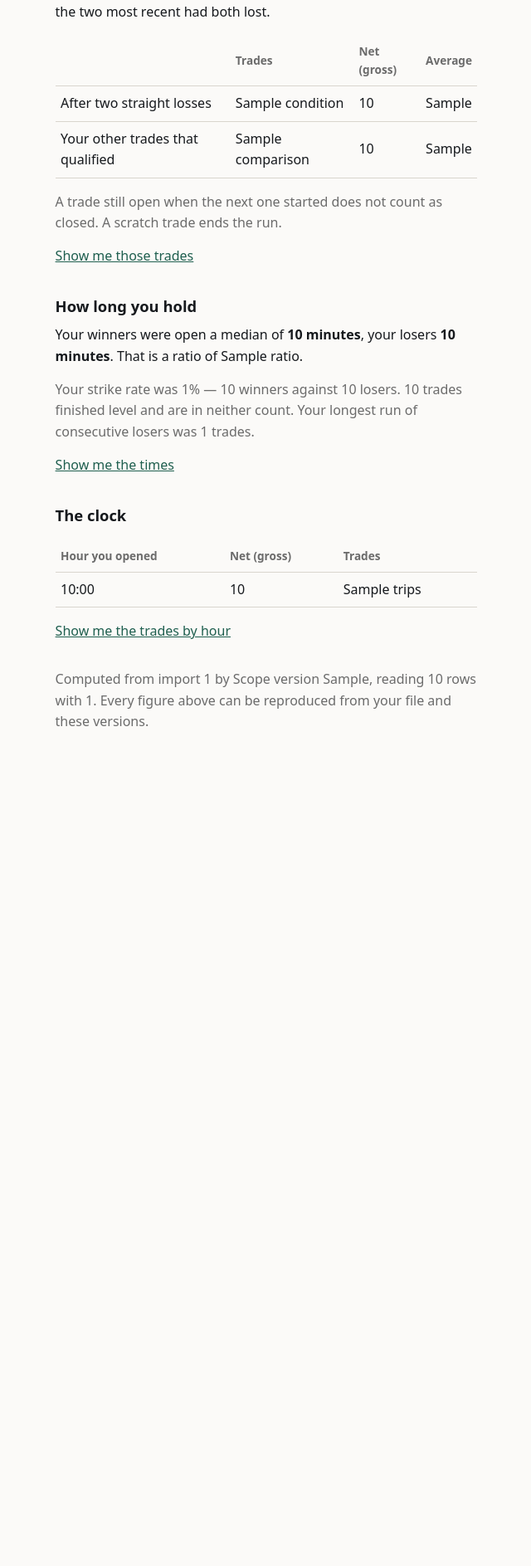
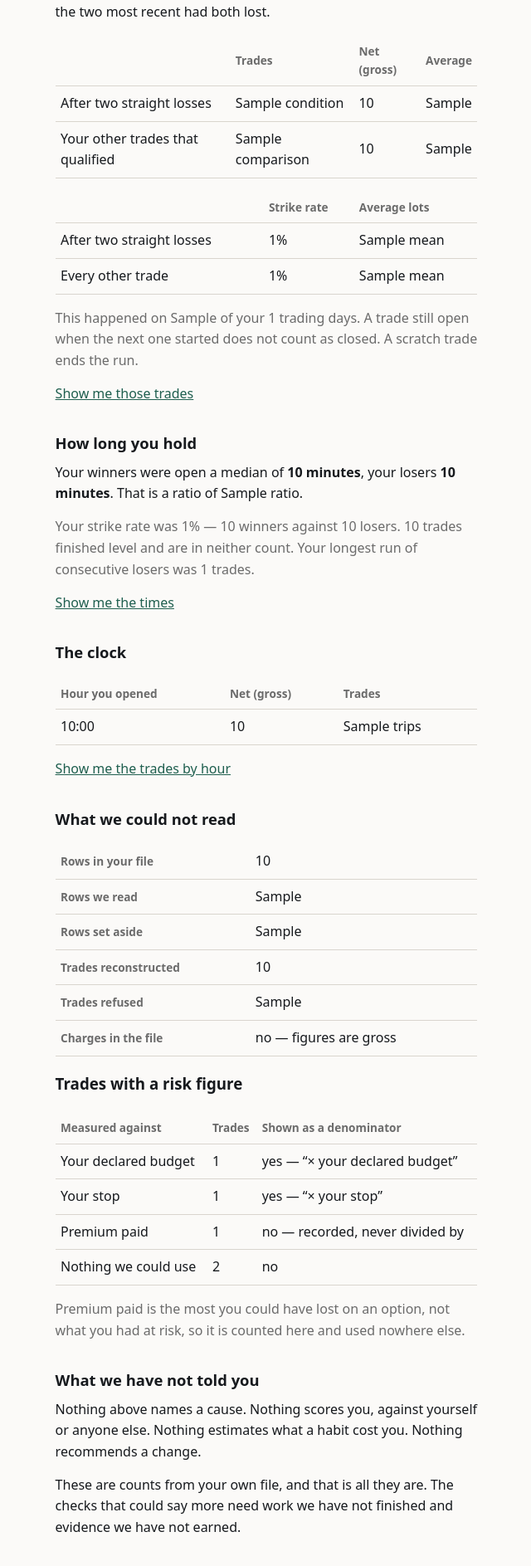
Before and after one commit to stoic97/TradeIntel, a FastAPI app: template services/production/api/templates/mirror.html in a window 1280 px wide. Shown: the part 1044-2931 px from the top of the page at 83% size, without its empty margins (319-959 px from the left). Before the commit the page ends 1919 px from the top, so only its background shows below. Run offline with FastAPI, Linux system fonts and the light colour scheme; the template is opened without the code that fills it: most values are stand-ins (such as "Sample title", 1, 10 or a date in 2020); parts of the project's set-up code (start-up, migrations or seed data) failed here and were passed over.

Commit message:
feat(api): Mirror sections 6.6 and 6.7, and a claim guard that works
6.6 'What we could not read': rows in, read and set aside; trades reconstructed and
refused; whether charges were in the file; and trades with a risk figure by source,
each row saying whether it may be a denominator. Premium paid is counted and
labelled 'recorded, never divided by' - it is the most an option could have lost,
not what was at risk, and PRD 5.5 bans it from the denominator.

6.7 'What we have not told you': nothing above names a cause, scores him, estimates
what a habit cost, or recommends a change. A section, not a footnote.

6.3 gains the comparison the PRD asks for - strike rate and average lots for trades
after two straight losses against every other trade, and how many days it happened
on.

Writing 6.7 exposed the claim guard as decoration. It banned the fragments 'caused'
and 'we recommend' while 6.7 printed 'cause' and 'recommends', so both tests passed
and neither was doing its job: 'the cause of this was' would have sailed through,
and asserting a cause is the one thing this product must never do. Replaced with two
guards - a never-use list of words that are claims by nature (tilt, edge,
expectancy, discipline), and regex patterns for asserted causes, grades and
recommendations checked only ABOVE 6.7, which is exempt by name rather than by luck.
A third test requires the disclaimer to live in 6.7 and nowhere else, so it cannot
drift upward into the body and become a claim.

248 tests, ruff clean.

```diff
--- a/services/production/api/templates/mirror.html
+++ b/services/production/api/templates/mirror.html
@@ -88,8 +88,22 @@
       <td>{{ two_losses.comparison_mean }}</td>
     </tr>
   </table>
-  <p class="quiet">A trade still open when the next one started does not count as
-    closed. A scratch trade ends the run.</p>
+  <table>
+    <tr><th></th><th>Strike rate</th><th>Average lots</th></tr>
+    <tr>
+      <td>After two straight losses</td>
+      <td>{{ after_strike.rate_percent }}%</td>
+      <td>{{ after_lots.mean }}</td>
+    </tr>
+    <tr>
+      <td>Every other trade</td>
+      <td>{{ rest_strike.rate_percent }}%</td>
+      <td>{{ rest_lots.mean }}</td>
+    </tr>
+  </table>
+  <p class="quiet">This happened on {{ days_with_the_condition }} of your
+    {{ days.counts|length }} trading days. A trade still open when the next one
+    started does not count as closed. A scratch trade ends the run.</p>
   {{ drawer_link("two-straight-losses", "Show me those trades") }}
 </section>
 
@@ -125,6 +139,54 @@
 </section>
 
 <section class="panel">
+  <h2>What we could not read</h2>
+  <table>
+    <tr><th>Rows in your file</th><td>{{ imp.rows_in }}</td></tr>
+    <tr><th>Rows we read</th><td>{{ imp.rows_parsed }}</td></tr>
+    <tr><th>Rows set aside</th><td>{{ imp.rows_excluded }}</td></tr>
+    <tr><th>Trades reconstructed</th><td>{{ imp.trips_reconstructed }}</td></tr>
+    <tr><th>Trades refused</th><td>{{ imp.trips_refused }}</td></tr>
+    <tr><th>Charges in the file</th>
+        <td>{% if imp.fees_available %}yes{% else %}no — figures are gross{% endif %}</td></tr>
+  </table>
+
+  <h3>Trades with a risk figure</h3>
+  <table>
+    <tr><th>Measured against</th><th>Trades</th><th>Shown as a denominator</th></tr>
+    <tr>
+      <td>Your declared budget</td>
+      <td>{{ risk.counts[sources.DECLARED_BUDGET] }}</td>
+      <td>yes — “× your declared budget”</td>
+    </tr>
+    <tr>
+      <td>Your stop</td>
+      <td>{{ risk.counts[sources.DEFINED_STOP] }}</td>
+      <td>yes — “× your stop”</td>
+    </tr>
+    <tr>
+      <td>Premium paid</td>
+      <td>{{ risk.counts[sources.PREMIUM_PAID] }}</td>
+      <td>no — recorded, never divided by</td>
+    </tr>
+    <tr>
+      <td>Nothing we could use</td>
+      <td>{{ risk.counts[sources.UNAVAILABLE] + risk.counts[sources.INFERRED_ATR] }}</td>
+      <td>no</td>
+    </tr>
+  </table>
+  <p class="quiet">Premium paid is the most you could have lost on an option, not what
+    you had at risk, so it is counted here and used nowhere else.</p>
+</section>
+
+<section class="panel">
+  <h2>What we have not told you</h2>
+  <p>Nothing above names a cause. Nothing scores you, against yourself or anyone
+    else. Nothing estimates what a habit cost you. Nothing recommends a change.</p>
+  <p>These are counts from your own file, and that is all they are. The checks that
+    could say more need work we have not finished and evidence we have not earned.</p>
+</section>
+
+<section class="panel">
   <p class="quiet">Computed from import {{ imp.id }} by Scope version
     {{ imp.code_version }}, reading {{ imp.rows_in }} rows with
     {{ imp.adapter_id }}. Every figure above can be reproduced from your file and
```
Also changed, not shown: services/production/api/routes_mirror.py (+19 -1 lines), services/production/mirror/metrics.py (+12 -0 lines), tests/unit/mirror/test_page.py (+92 -4 lines).
